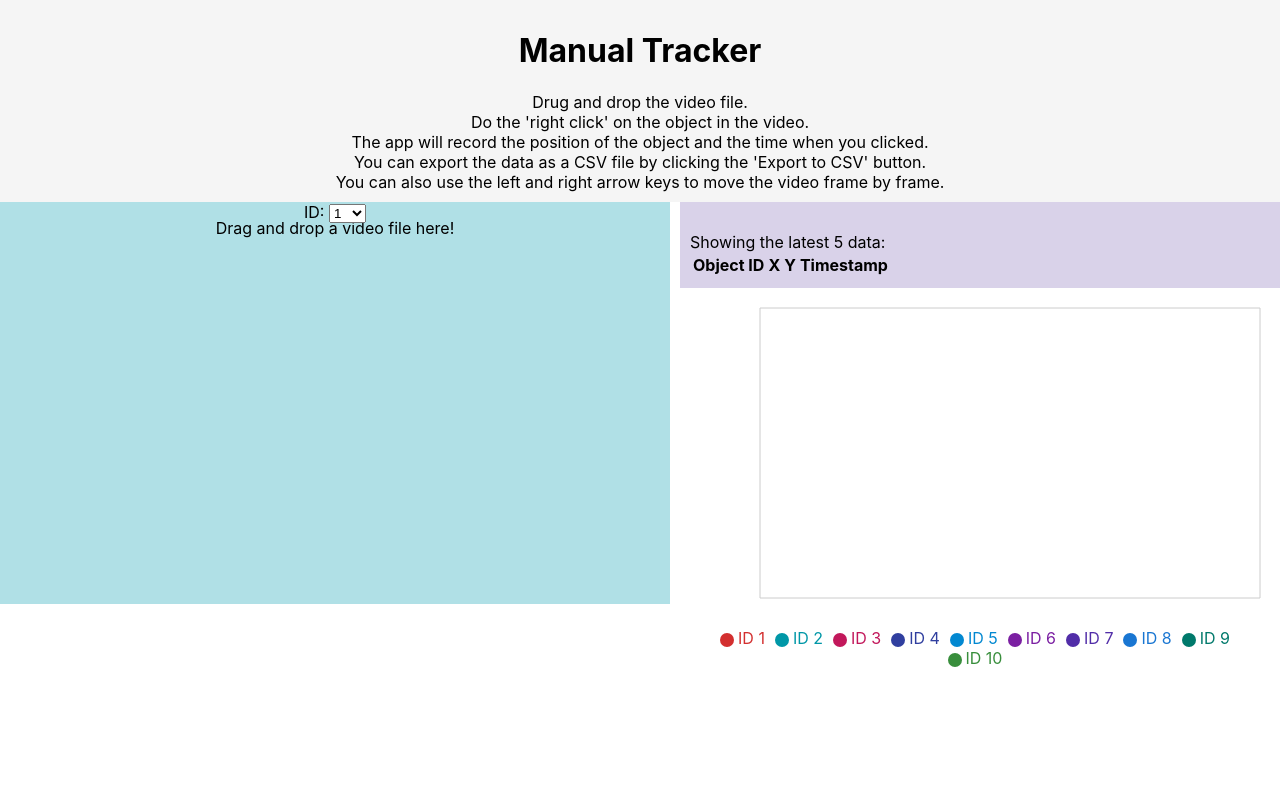
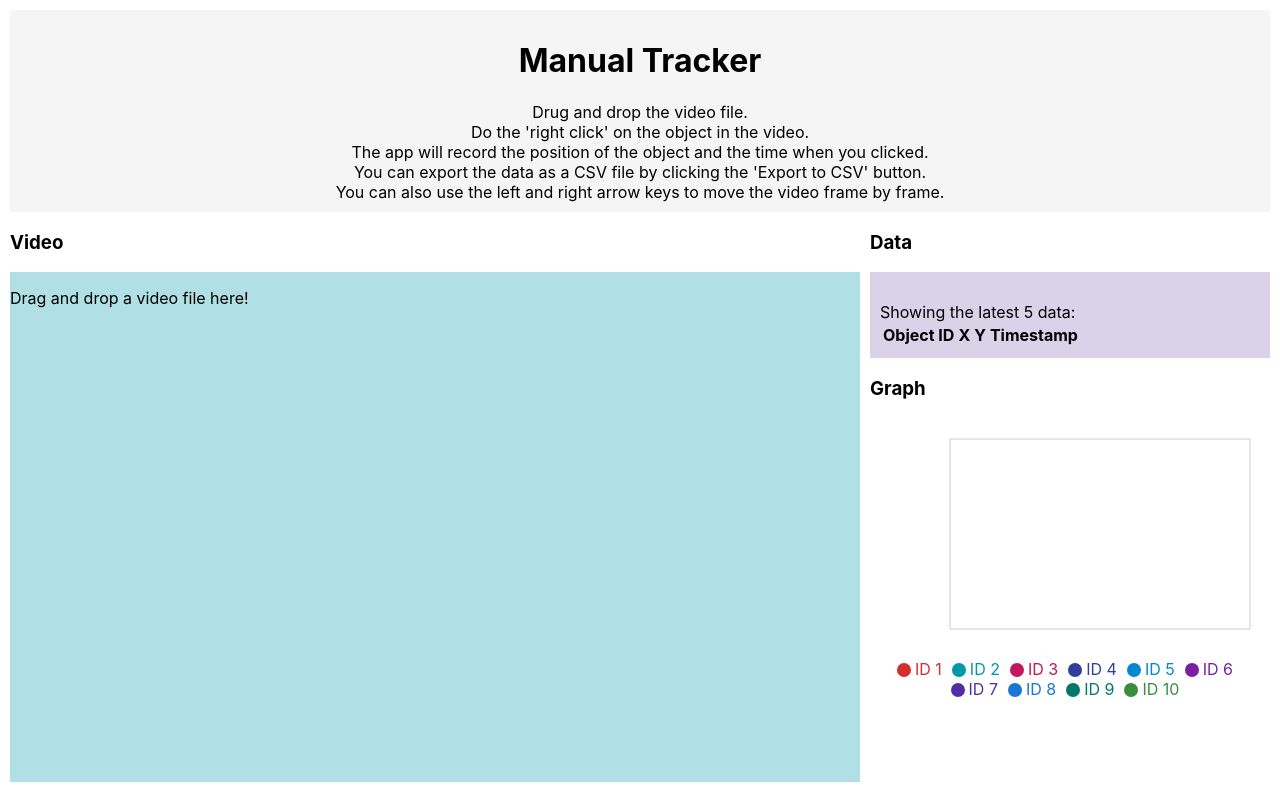
Before and after one commit to RyogaOTAKE/ManualTrackerApp, a React (Create React App) app in the folder manual-tracker/: page / in a window 1280 px wide. Built offline with nearby package versions, Linux system fonts and the light colour scheme.

Commit message:
chottosita syusei

```diff
--- a/manual-tracker/src/App.tsx
+++ b/manual-tracker/src/App.tsx
@@ -26,7 +26,12 @@ const App: React.FC = () => {
   };
 
   return (
-    <div>
+    <div
+      style={
+        {
+          padding: '10px',
+        }
+      }>
       <TitleBar title="Manual Tracker" />
       <div style={{ display: 'flex', flexDirection: 'row', width: '100%' }}>
         <div style={{ flex: 8, paddingRight: '10px' }}> {/* 80% の幅を占める */}
--- a/manual-tracker/src/DataExport.tsx
+++ b/manual-tracker/src/DataExport.tsx
@@ -27,11 +27,13 @@ const DataExport: React.FC<DataExportProps> = ({ clickData, deleteLastData, clea
     };
 
     return (
+        <div>
+            <h3>Data</h3>
             <div
                 style={{
                     backgroundColor: '#d9d2e9',
                     padding: '10px',
-                margin: 'auto',
+                    //margin: 'auto',
                 }}>
                 {clickData.length > 0 && (
                     <button onClick={downloadCSV}>Export to CSV</button>
@@ -65,6 +67,7 @@ const DataExport: React.FC<DataExportProps> = ({ clickData, deleteLastData, clea
                     <button onClick={clearAllData}>Clear All</button>
                 )}
             </div>
+        </div>
     );
 };
 
--- a/manual-tracker/src/TrackingGraph.tsx
+++ b/manual-tracker/src/TrackingGraph.tsx
@@ -29,9 +29,11 @@ const TrackingGraph: React.FC<TrackingGraphProps> = ({ clickData }) => {
     };
 
     return (
+        <div>
+            <h3>Graph</h3>
             <ScatterChart
-            width={600}
-            height={400}
+                width={400}
+                height={300}
                 margin={{
                     top: 20,
                     right: 20,
@@ -60,6 +62,7 @@ const TrackingGraph: React.FC<TrackingGraphProps> = ({ clickData }) => {
                     })
                 }
             </ScatterChart>
+        </div>
     );
 };
 
--- a/manual-tracker/src/VideoPlayer.tsx
+++ b/manual-tracker/src/VideoPlayer.tsx
@@ -85,6 +85,8 @@ const VideoPlayer: React.FC<VideoPlayerProps> = ({ onVideoClick, changeVideoName
     };
 
     return (
+        <div>
+            <h3>Video</h3>
             <div
                 onDragOver={handleDragOver}
                 onDrop={handleDrop}
@@ -92,13 +94,14 @@ const VideoPlayer: React.FC<VideoPlayerProps> = ({ onVideoClick, changeVideoName
                     width: '100%',
                     height: 0, // 高さを0に設定し、::before 疑似要素で高さを確保します
                     position: 'relative',
-                textAlign: 'center',
                     margin: 'auto',
                     backgroundColor: 'powderblue',
                     overflow: 'hidden', // 枠からはみ出した部分は隠す
                     paddingBottom: '60%',
                 }}
             >
+                {videoSrc ? (
+
                     <div style={{ position: 'absolute', top: 0, left: 0, right: 0 }}>
                         <label htmlFor="idSelect">ID: </label>
                         <select id="idSelect" value={selectedId} onChange={handleIdChange}>
@@ -109,6 +112,9 @@ const VideoPlayer: React.FC<VideoPlayerProps> = ({ onVideoClick, changeVideoName
                             ))}
                         </select>
                     </div>
+                ) : (
+                    <div style={{ position: 'absolute', top: 0, left: 0, right: 0 }} />
+                )}
                 {videoSrc ? (
                     <video
                         ref={videoRef}
@@ -134,6 +140,7 @@ const VideoPlayer: React.FC<VideoPlayerProps> = ({ onVideoClick, changeVideoName
                     </p>
                 )}
             </div>
+        </div>
     );
 };
 
```
Lines whose indentation alone changed are shown as unchanged.
